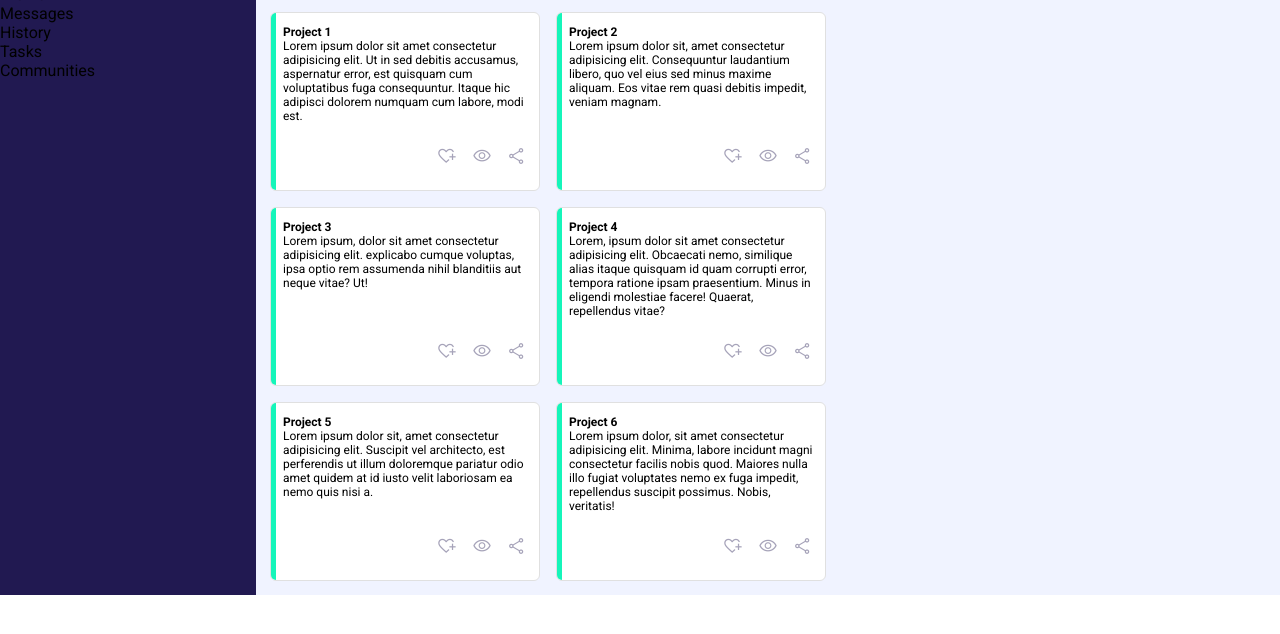
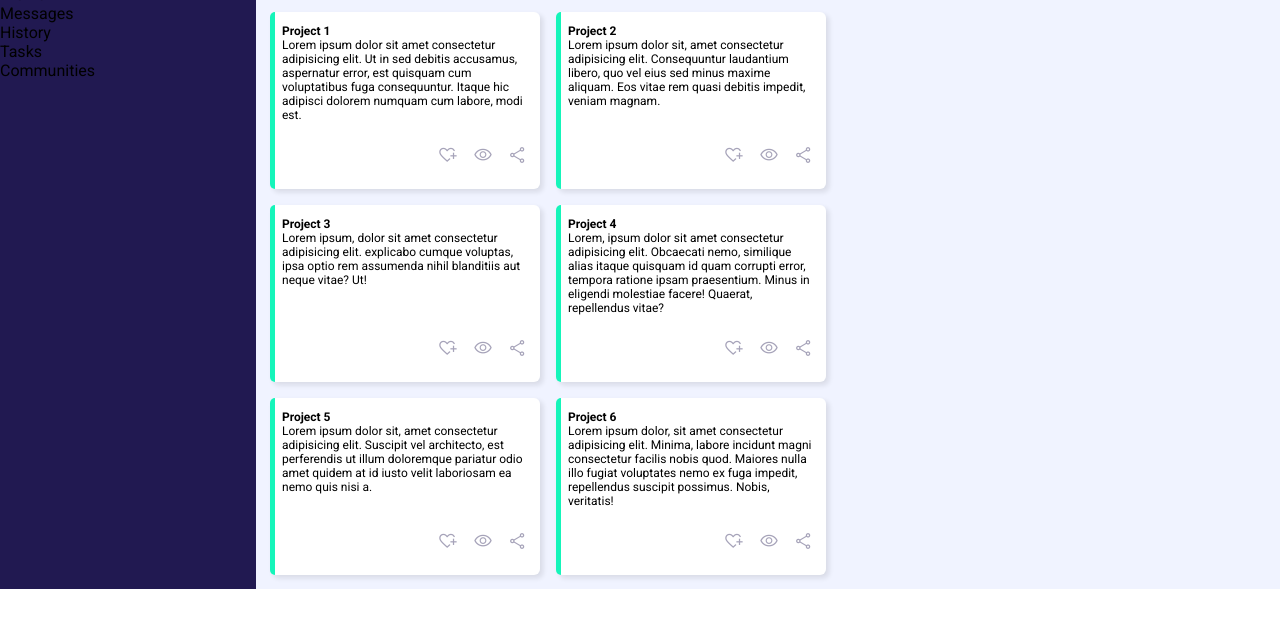
Before and after one commit to AndresAR-92/Dashboard, a plain HTML site: page index.html in a window 1280 px wide. Shown: the part 62-696 px from the top of the page. Drawn offline with nearby package versions, Linux system fonts and the light colour scheme.

Commit message:
style.css: agrega sombra a tarjetas de proyecto

```diff
--- a/style.css
+++ b/style.css
@@ -81,7 +81,7 @@ html {
   font-size: 12px;
   background-color: #fff;
   padding: 12px 12px 24px;
-  border: 1px solid #e0e0e0;
+  box-shadow: 3px 3px 5px 0.2px #1313131a;
   border-radius: 6px;
   position: relative;
 }
```
